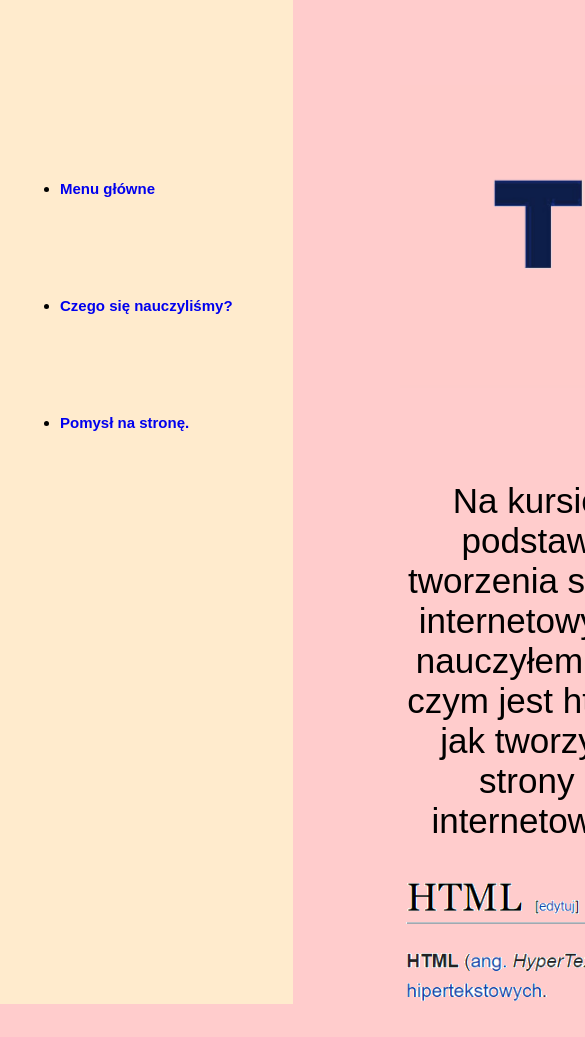
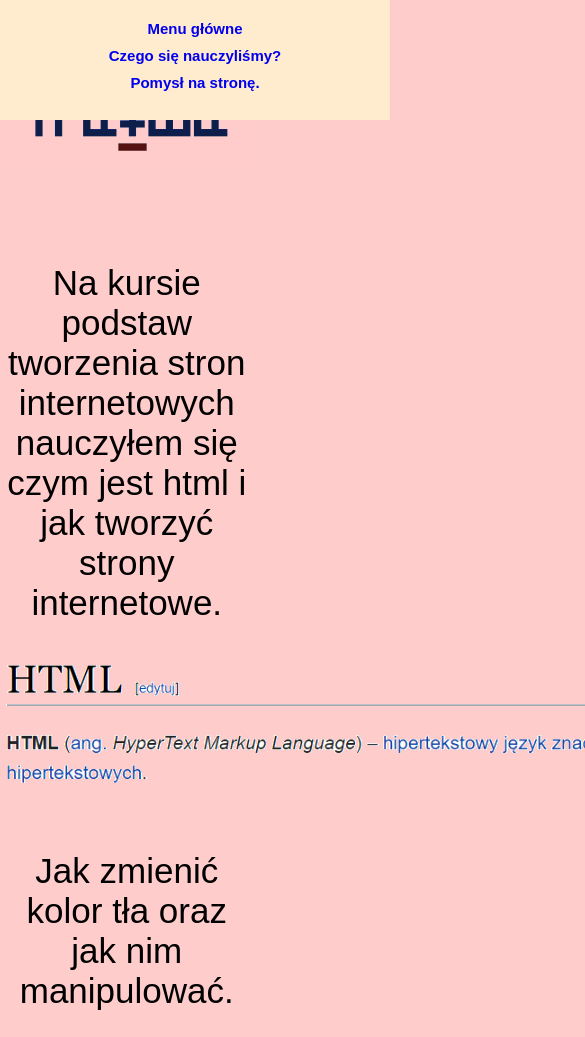
Before and after one commit to Oxamak41/warsztaty, a plain HTML site: page si/index.html in a window 390 px wide. Shown: the top 1037 px of the page, 585 px wide, since content can reach past the window. Drawn offline with Linux system fonts and the light colour scheme.

Commit message:
popwrki css

```diff
--- a/si/styles.css
+++ b/si/styles.css
@@ -69,3 +69,27 @@ img.ostatni {
     margin-top: 50px;
     margin-bottom: 75px;
 }
+
+
+@media screen and (max-width: 920px){
+	body {
+		margin-left: 0;
+	}
+
+	nav {
+		width: 100vw;
+		height: 100px;
+	}
+	.nawigacja li {
+		margin-top: 10px;
+		margin-bottom: 10px;
+		text-align: center;
+	}
+	.nawigacja {
+		list-style: none;
+		padding: 10px 10px;
+	}
+	img.zerowy {
+		width: 100%;
+	}
+}
```
Also changed, not shown: pns/styles.css (+8 -0 lines).
